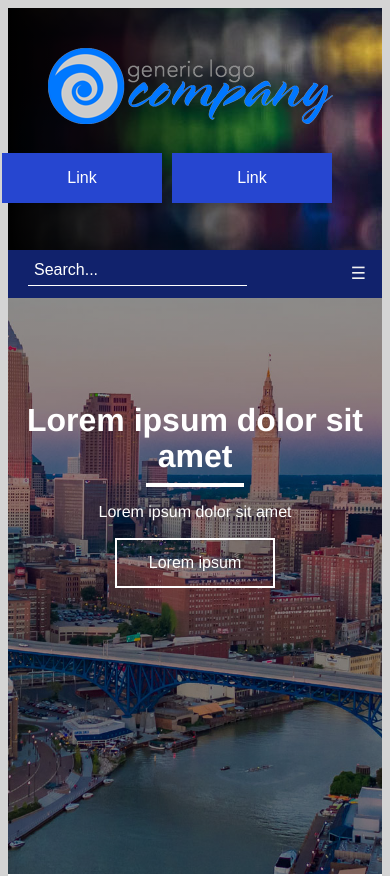
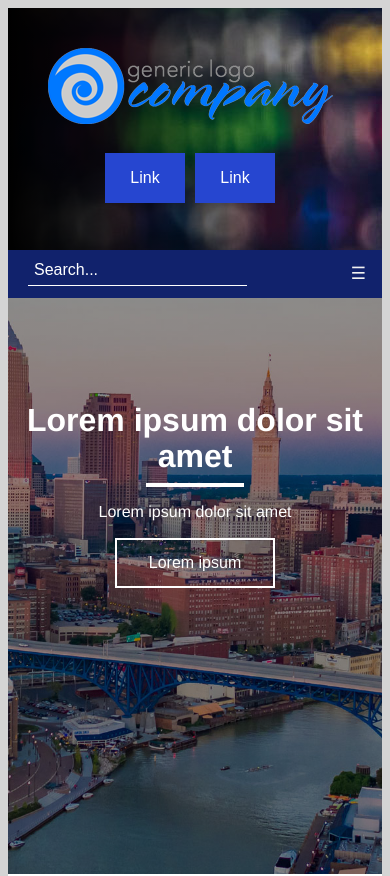
Before and after one commit to kellivalverde/Frontend_Assessment, a plain HTML site: page files/index.html in a window 390 px wide. Shown: the top 876 px of the page. Drawn offline with Linux system fonts and the light colour scheme.

Commit message:
round 2 - fixed flex on buttons

```diff
--- a/files/css/styles.css
+++ b/files/css/styles.css
@@ -460,6 +460,7 @@ textarea {
     margin: 0 auto;
     display: block;
 }
+
 textarea {
     font-family: "Helvetica Neue", sans-serif;
 }
@@ -482,13 +483,6 @@ textarea {
         max-width: 100%;
     }
 
-    .page-top-links {
-        margin-top: 25px;
-        display: flex;
-        align-items: center;
-        justify-content: center;
-        float: none;
-    }
 }
 
 
@@ -535,6 +529,14 @@ textarea {
         flex: 50%;
     }
 
+    .page-top-links {
+        margin-top: 25px;
+        display: flex;
+        align-items: center;
+        justify-content: center;
+        float: none;
+    }
+
 }
 
 
@@ -560,13 +562,8 @@ textarea {
         margin: auto;
     }
 
-    .page-top-links {
-        margin: 25px auto;
-    }
-
-    .page-top-btn {
+    button.btn-blue {
         width: 80px;
-        margin-bottom: 5px;
     }
 
 }
```
